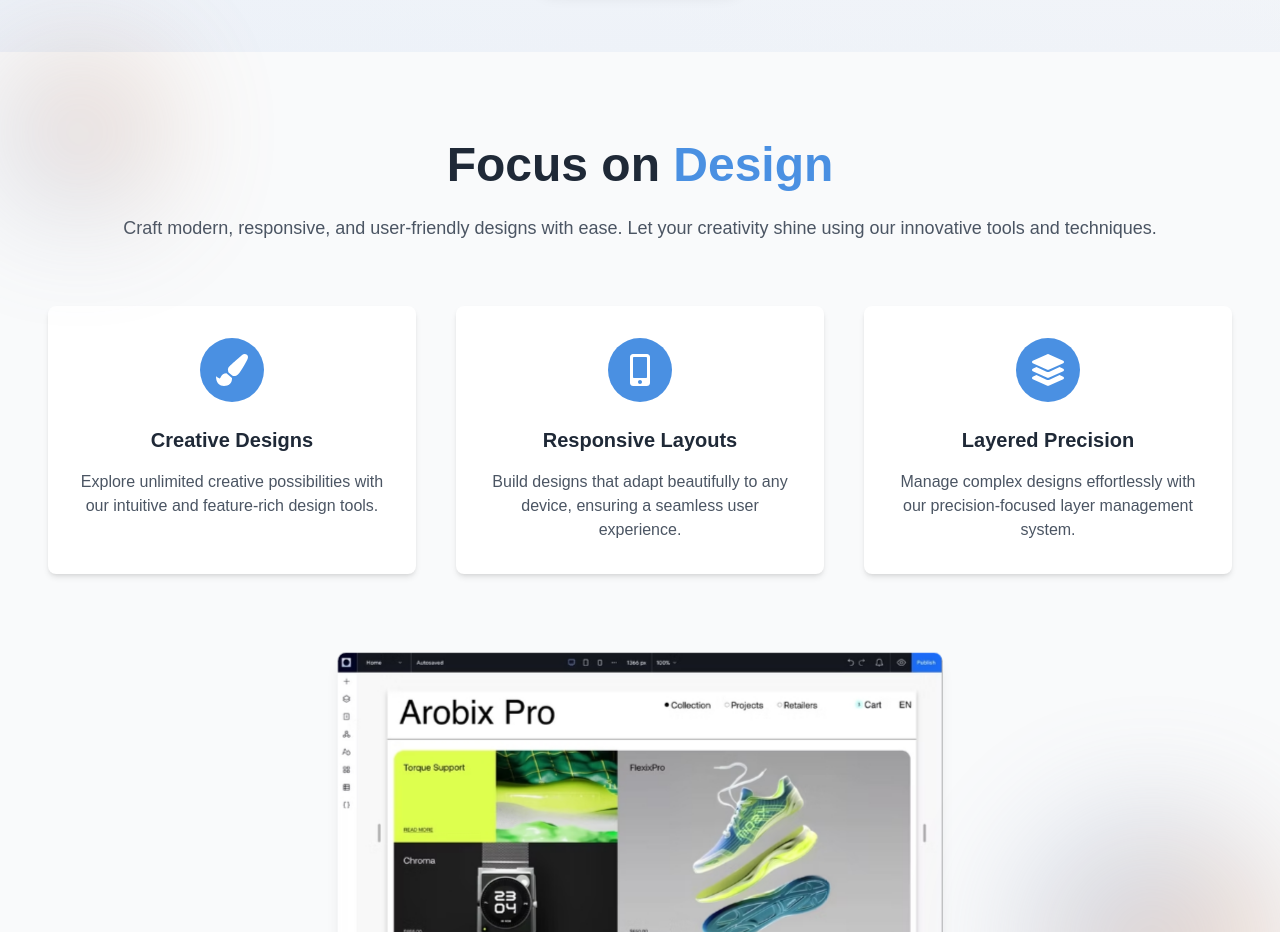
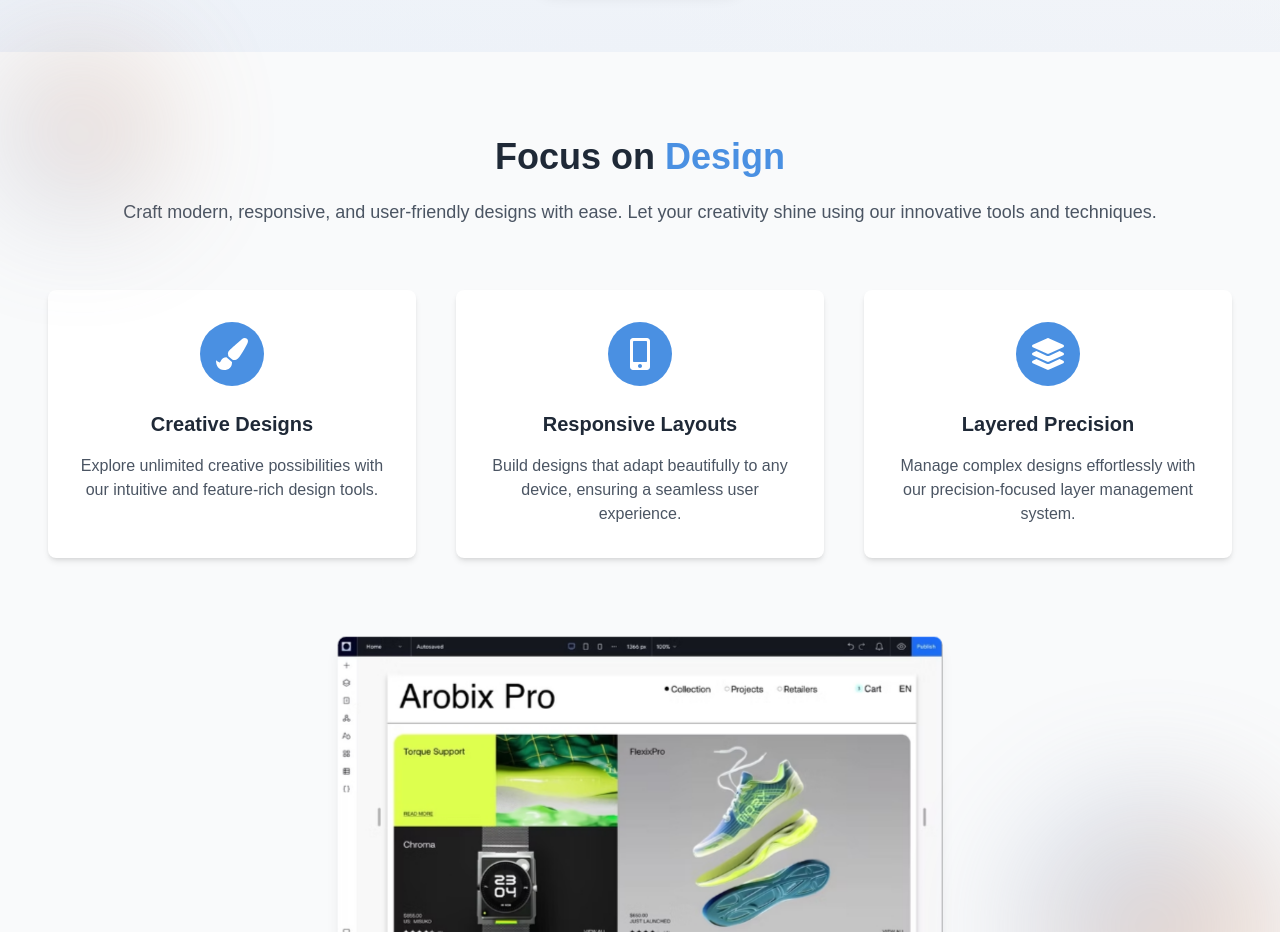
Before and after one commit to PRIYANSHUSINGH2003/Web-Service-website-, a Next.js app: page / in a window 1280 px wide. Shown: the part 1140-2072 px from the top of the page. Built offline with nearby package versions, Linux system fonts and the light colour scheme.

Commit message:
Update FocusOnDesign.js

```diff
--- a/components/FocusOnDesign.js
+++ b/components/FocusOnDesign.js
@@ -7,7 +7,7 @@ const FocusOnDesign = () => {
             <div className="container mx-auto px-6 lg:px-12 text-gray-800">
                 {/* Heading Section */}
                 <div className="text-center">
-                    <h2 className="text-5xl font-bold leading-snug animate-fade-in-up">
+                    <h2 className="text-4xl font-bold leading-snug animate-fade-in-up">
                         Focus on <span className="text-primary">Design</span>
                     </h2>
                     <p className="mt-4 text-lg text-gray-600 animate-fade-in-up">
```
